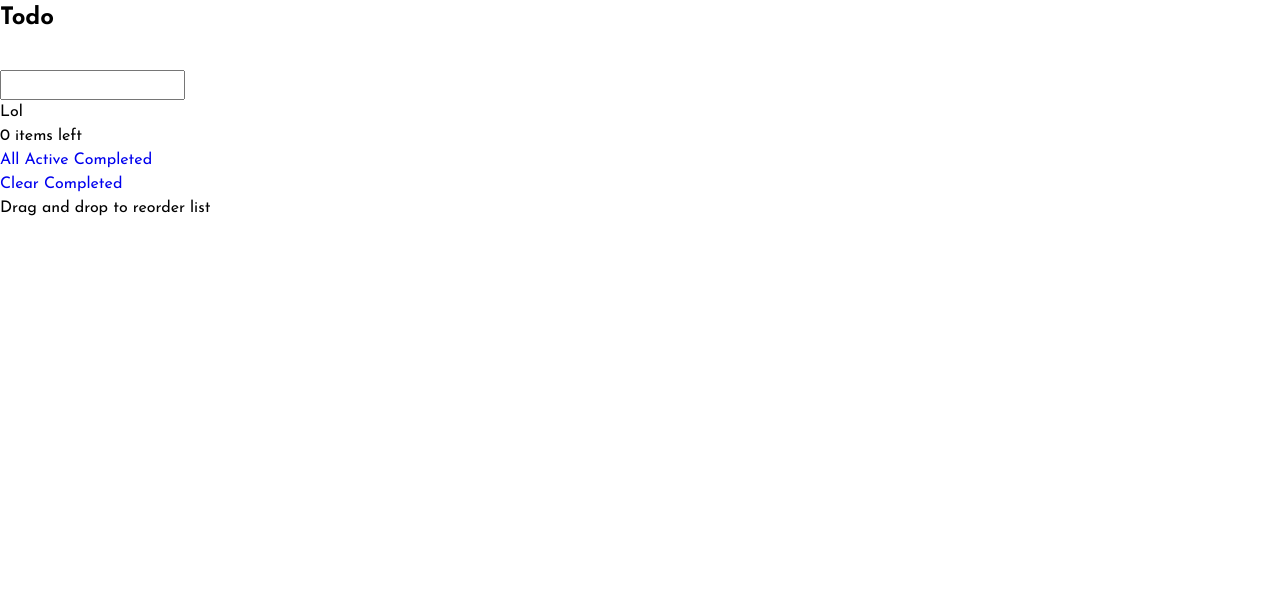
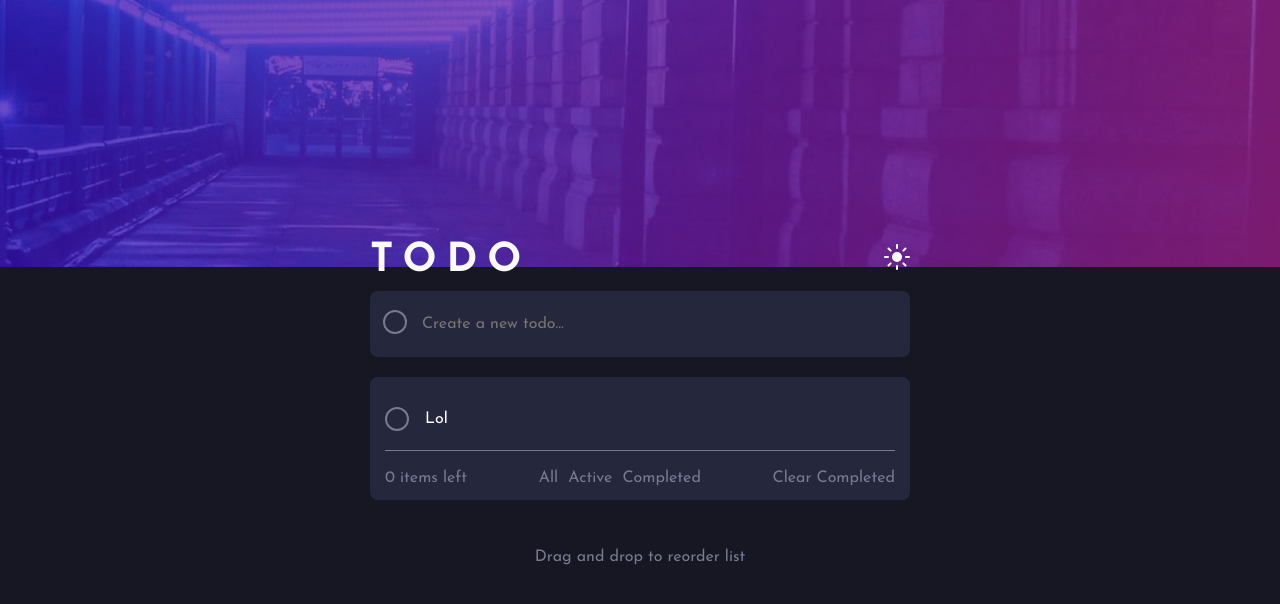
Before and after one commit to alria-k/todo-app, a plain HTML site: page index.html in a window 1280 px wide. Drawn offline with nearby package versions, Linux system fonts and the light colour scheme; files that its build step writes are made by us from their sources.

Commit message:
can start code js

```diff
--- a/index.html
+++ b/index.html
@@ -40,14 +40,20 @@
             <div class="todo__box-top">
               <label class="todo-create">
                 <span></span>
-                <input class="todo-input" type="text" />
+                <input
+                  class="todo-input"
+                  type="text"
+                  placeholder="Create a new todo..."
+                />
               </label>
             </div>
             <div class="todo__box-main">
               <div class="todo__block">
                 <div class="todo__block-center">
                   <ul>
-                    <li class="todo-item">Lol</li>
+                    <li class="todo-item">
+                      <span class="todo-item-circle"></span>Lol
+                    </li>
                   </ul>
                 </div>
               </div>
--- a/style/style.scss
+++ b/style/style.scss
@@ -0,0 +1,171 @@
+.main{
+    background-image: url('../images/bg-desktop-dark.jpg');
+    background-repeat: no-repeat;
+    background-position: top;
+    background-size: 100%;
+    background-color: hsl(235, 21%, 11%);
+}
+.container {
+    height: 100vh;
+    display: flex;
+    align-items: center;
+    justify-content: center;
+    width: 100%;
+    margin: 0 auto;
+    padding: 0 10px;
+}
+.todo {
+    width: 100%;
+    margin: 0 auto;
+    max-width: 540px;
+		&-create {
+            position: relative;
+            span{
+                position: absolute;
+                top: -6px;
+                left: -37px;
+                width: 24px;
+                height: 24px;
+                border-radius: 50px;
+                border: 2px solid hsl(234, 11%, 52%);
+            }
+		}
+		&-input {
+            width: 100%;
+            background-color: transparent;
+            outline: none;
+            border: none;
+		}
+		&__top {
+            display: flex;
+            align-items: center;
+            justify-content: space-between;
+		}
+		&__title {
+            font-size: 40px;
+            text-transform: uppercase;
+            letter-spacing: 10px;
+            color: hsl(0, 0%, 98%);
+		}
+		&__box {
+            color: white;
+            margin-bottom: 45px;
+			&-top {
+                padding: 20px 50px;
+                background-color: hsl(235, 24%, 19%);
+                border-radius: 8px;
+                margin-bottom: 20px;
+			}
+			&-main {
+                padding: 10px 15px;
+                background-color: hsl(235, 24%, 19%);
+                border-radius: 8px;
+			}
+		}
+		&__block {
+			&-top {
+			}
+			&-center {
+                margin-bottom: 15px;
+			}
+		}
+		&__functional {
+            display: flex;
+            justify-content: space-between;
+            align-items: center;
+            color: hsl(234, 11%, 52%);
+			&-box {
+                display: flex;
+                gap: 10px;
+			}
+			&-item {
+                color: hsl(234, 11%, 52%);
+                transition: color 0.6s cubic-bezier(0.16, 1, 0.3, 1);
+                &:hover{
+                    color: hsl(236, 33%, 92%);
+                }
+			}
+			&-clear {
+                color: hsl(234, 11%, 52%);
+                transition: color 0.6s cubic-bezier(0.16, 1, 0.3, 1);
+                &:hover{
+                    color: hsl(236, 33%, 92%);
+                }
+			}
+		}
+		&__items {
+			&-left {
+			}
+		}
+		&__footer {
+            text-align: center;
+            color: hsl(234, 11%, 52%);
+		}
+        &-item{
+            padding: 20px 40px;
+            position: relative;
+            &::before{
+                content: '';
+                position: absolute;
+                max-width: 540px;
+                width: 100%;
+                height: 1px;
+                background-color: hsl(234, 11%, 52%);
+                top: 63px;
+                left: 0;
+            }
+            &-circle{
+                position: absolute;
+                width: 24px;
+                height: 24px;
+                border-radius: 50px;
+                top: 20px;
+                left: 0;
+                border: 2px solid hsl(234, 11%, 52%);
+                cursor: pointer;
+                &::before{
+                    content: '';
+                    opacity: 0;
+                }
+                &::after{
+                    content: '';
+                    opacity: 0;
+                }
+                &:hover{
+                    border: none;
+                    &::after{
+                        opacity: 1;
+                        content: '';
+                        position: absolute;
+                        top: 0px;
+                        left: 0px;
+                        width: 24px;
+                        height: 24px;
+                        border-radius: 50px;
+                        background-image: linear-gradient(to right, hsl(192, 100%, 67%), hsl(280, 87%, 65%) 52%);
+                        background-repeat: no-repeat;
+                        background-position: center;
+                    }
+                    &::before{
+                        z-index: 11;
+                        opacity: 1;
+                        content: '';
+                        position: absolute;
+                        top: 9%;
+                        left: 7%;
+                        width: 20px;
+                        height: 20px;
+                        border-radius: 50px;
+                        background-color: hsl(235, 24%, 19%);
+                    }
+                }
+            }
+            &--active{
+            }
+        }
+}
+.scheme {
+		&__change {
+            cursor: pointer;
+		}
+}
```
Also changed, not shown: style/style.css (added), style/style.min.css (added).
